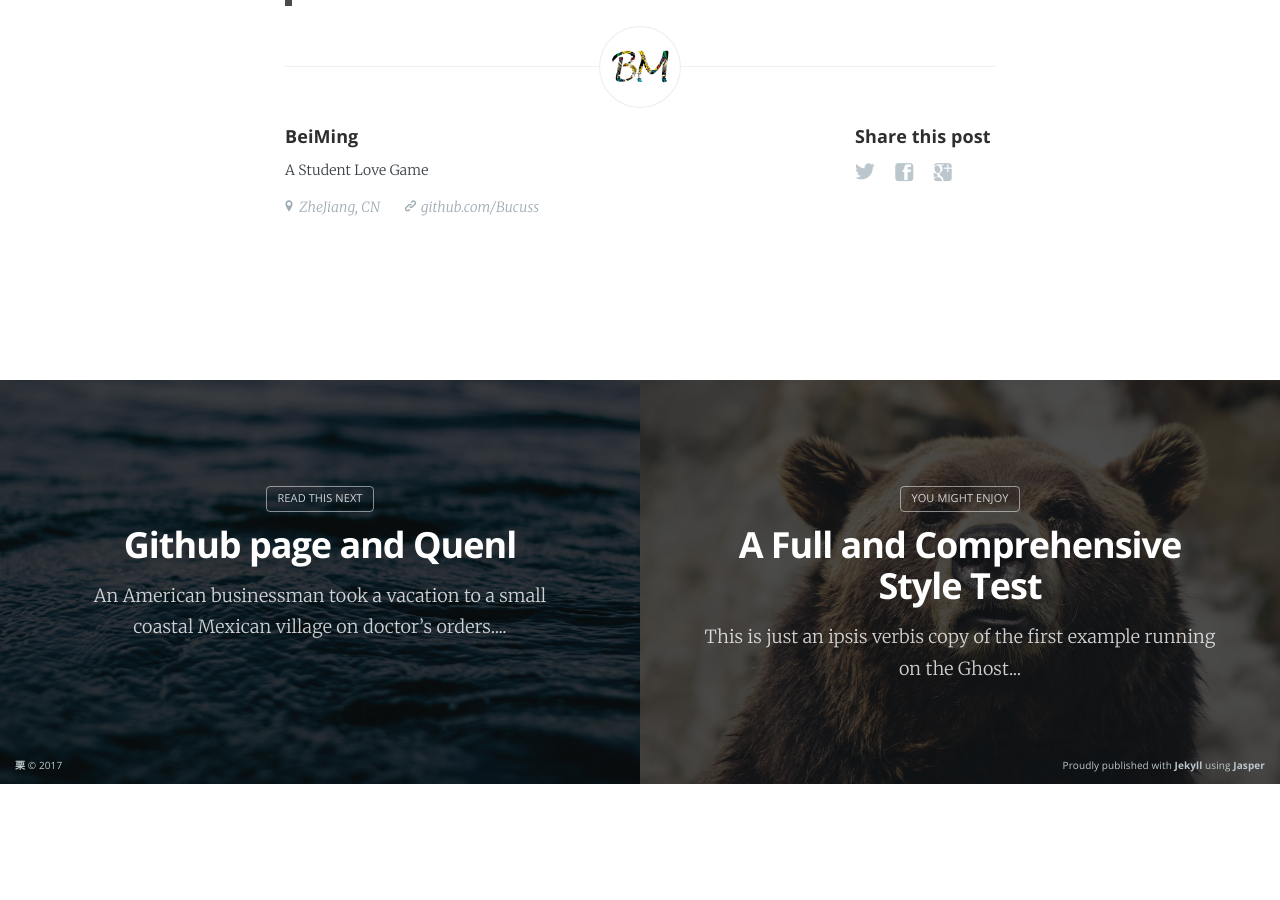
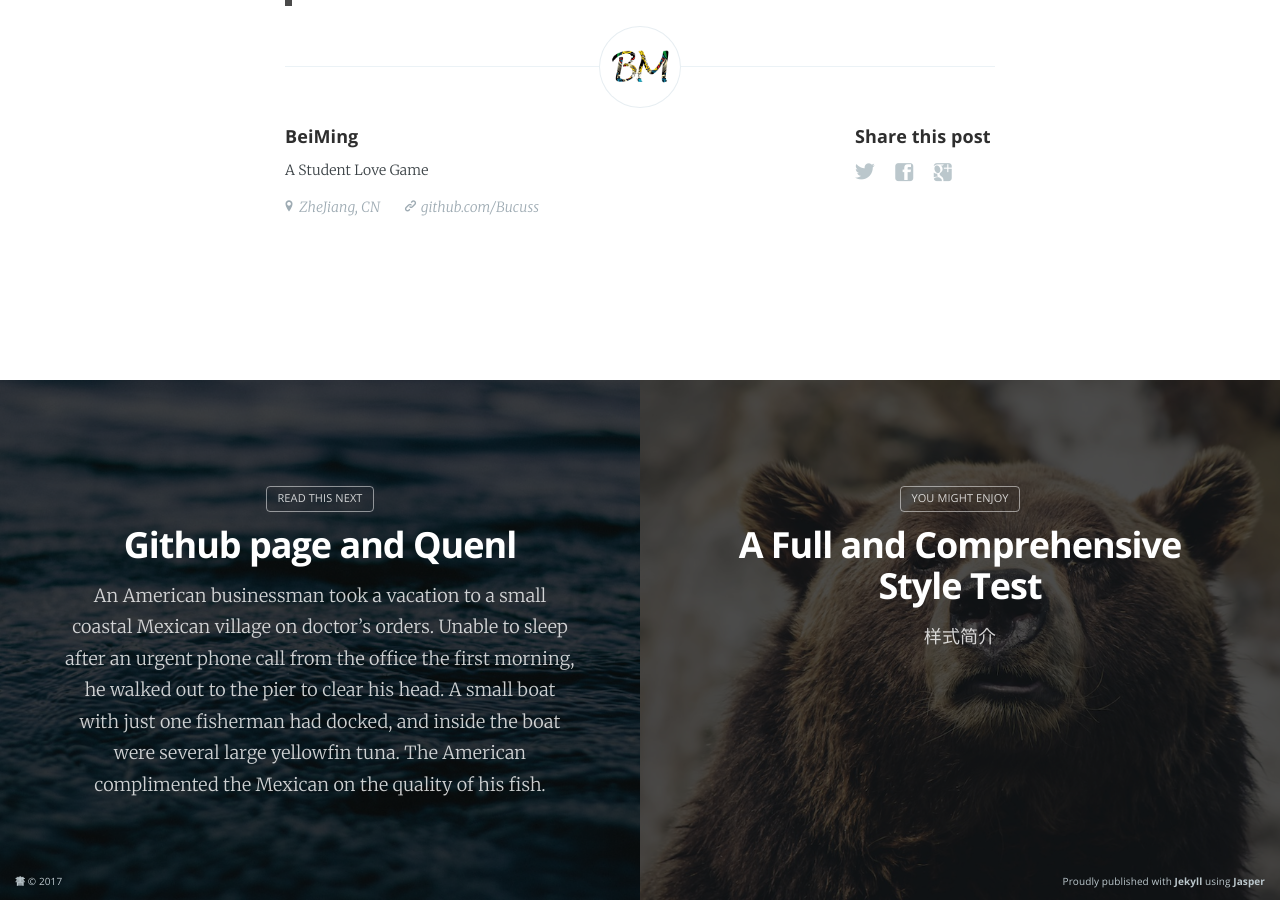
Before and after one commit to Bucuss/Incave.github.io, a Jekyll site: the page built from _posts/2017-02-26-github-page-and-jekyll.md, in a window 1280 px wide and 900 px high, scrolled down 4780 px. Built offline with Jekyll 4.4.1, drawn with Linux system fonts in a browser that asks for light colours; nearby versions of some CDN libraries; before the commit the page ends 5564 px from its top, so only the background shows below that.

Commit message:
update logo

```diff
--- a/_config.yml
+++ b/_config.yml
@@ -1,14 +1,14 @@
 # Jykell configuration
 #markdown: redcarpet
 #highlighter: pygments
-excerpt_separator: "<!-- excerpt -->"
+
 markdown: kramdown
 highlighter: rouge
 paginate: 5
 language: 'en-uk'
 
 # Website info
-name: '栗'
+name: '書'
 description: "记录文字 ，分享生活"
 
 # Author's info
--- a/_includes/loop.html
+++ b/_includes/loop.html
@@ -20,7 +20,7 @@
             <h2 class="post-title"><a href="{{ site.baseurl }}{{ post.url | remove: '/' }}">{{ post.title }}</a></h2>
         </header>
         <section class="post-excerpt">
-            <p>{{ post.content | strip_html | truncatewords: 20 }} <a class="read-more" href="{{ site.baseurl }}{{ post.url | remove: '/' }}">&raquo;</a></p>
+            <p>{{ post.excerpt  }} <a class="read-more" href="{{ site.baseurl }}{{ post.url | remove: '/' }}">&raquo;</a></p>
         </section>
         <footer class="post-meta">
             {% if site.image %}<img class="author-thumb" src="{{ site.baseurl }}{{ site.image }}" alt="Author image" nopin="nopin" />{% endif %}
--- a/_layouts/post.html
+++ b/_layouts/post.html
@@ -110,7 +110,7 @@ class: 'post-template'
         <a class="read-next-story {% if page.next.cover %}" style="background-image: url({{ site.baseurl }}{{ page.next.cover }}){% else %}no-cover{% endif %}" href="{{ site.baseurl }}{{ page.next.url | remove: '/' }}">
             <section class="post">
                 <h2>{{ page.next.title }}</h2>
-                <p>{{ page.next.content | strip_html | truncatewords:15 }}</p>
+                <p>{{ page.next.excerpt  }}</p>
             </section>
         </a>
     {% endif %}
@@ -120,7 +120,7 @@ class: 'post-template'
         <a class="read-next-story prev {% if page.previous.cover %}" style="background-image: url({{ site.baseurl }}{{ page.previous.cover }}){% else %}no-cover{% endif %}" href="{{ site.baseurl }}{{ page.previous.url | remove: '/' }}">
             <section class="post">
                 <h2>{{ page.previous.title }}</h2>
-                <p>{{ page.previous.content | strip_html | truncatewords:15 }}</p>
+                <p>{{ page.previous.excerpt }}</p>
             </section>
         </a>
     {% endif %}
--- a/_posts/2014-09-27-a-full-and-comprehensive-style-test.html
+++ b/_posts/2014-09-27-a-full-and-comprehensive-style-test.html
@@ -8,6 +8,7 @@ subclass: 'post tag-test tag-content'
 categories: 'Bucuss'
 navigation: True
 logo: 'assets/images/ghost.png'
+excerpt: 样式简介
 ---
 
 <p>This is just an <em>ipsis verbis</em> copy of the first example running on the <a href="http://demo.ghost.io">Ghost Demo</a>. This shows how you can use html styling to achieve your hopes.</p>
```
Also changed, not shown: _posts/2017-02-26-github-page-and-jekyll.md (+1 -0 lines), assets/images/ghost.png.
